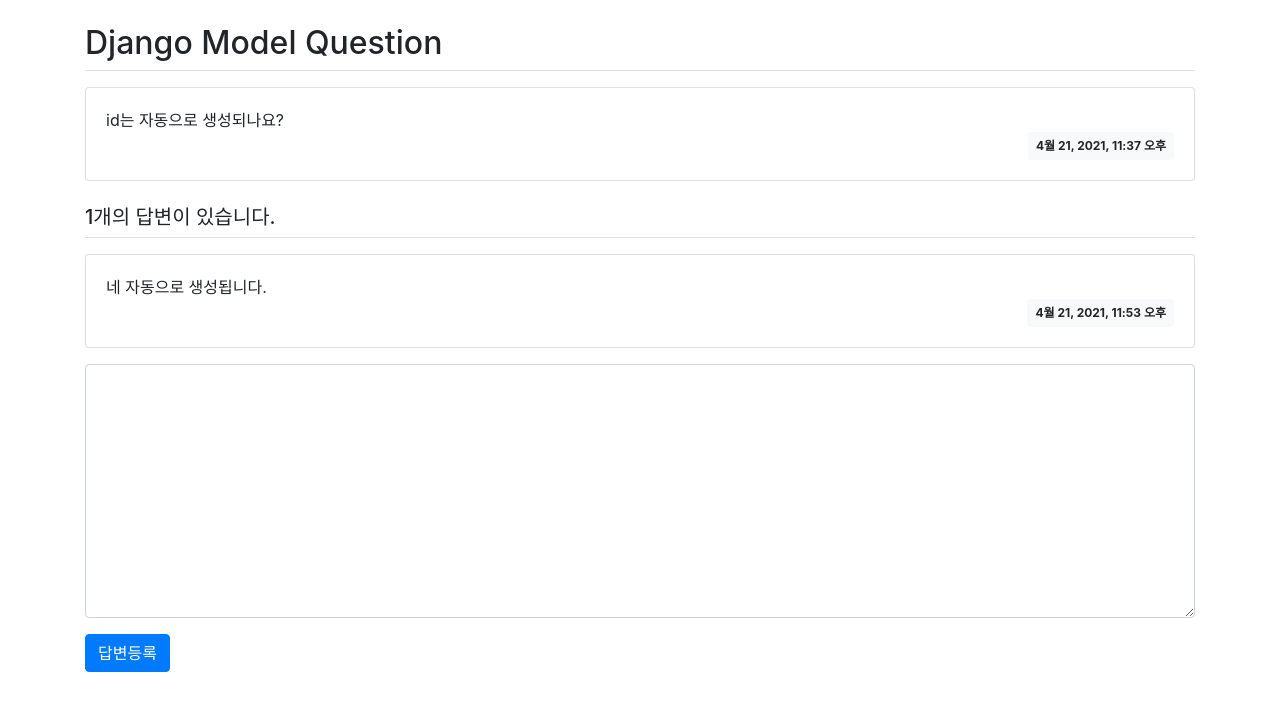
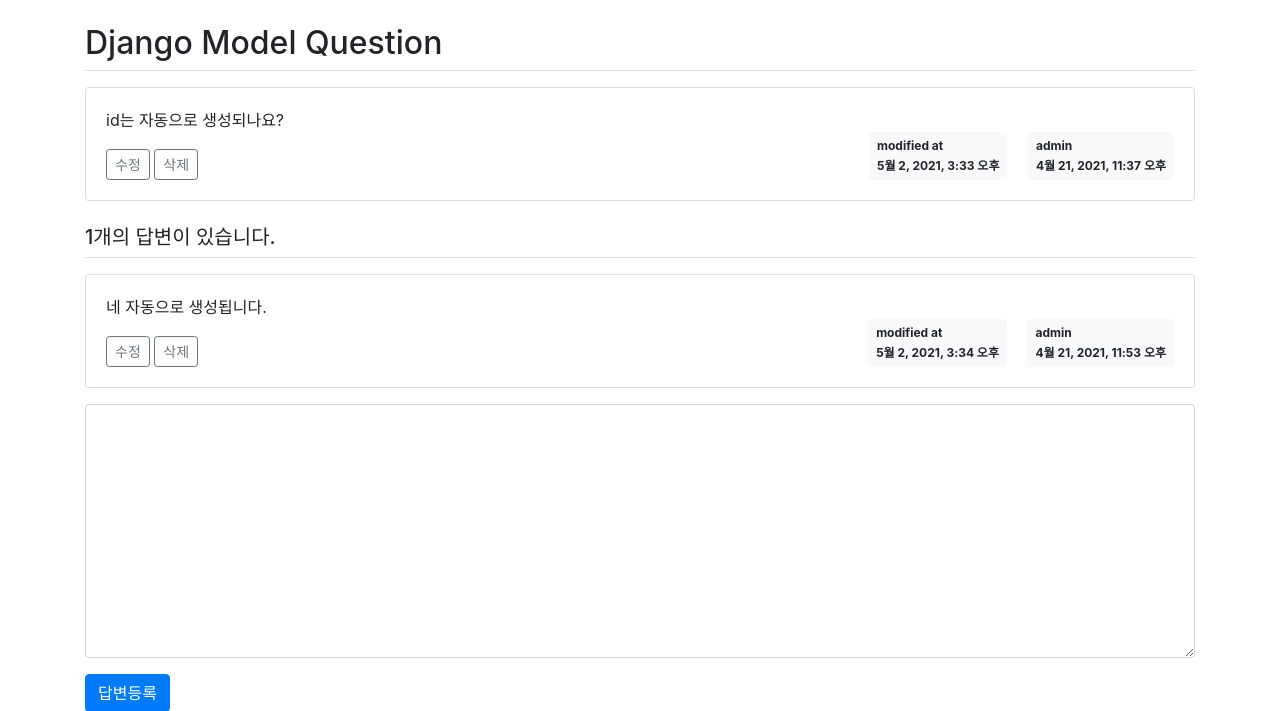
Before and after one commit to JadeKim042386/Django_Study, a Django app: page /pybo/2/ in a window 1280 px wide. Shown: the part 57-768 px from the top of the page. Run offline with Django 3.2, Linux system fonts and the light colour scheme; a user stored in the database is signed in; data comes from the database, SQL or seed files in the repository; both versions use the stored data as it was after the commit; some libraries are stand-ins or nearby versions.

Commit message:
Make author visible & Add Modify and Delete function

```diff
--- a/pybo/models.py
+++ b/pybo/models.py
@@ -6,6 +6,7 @@
     subject = models.CharField(max_length=200) #최대 200자
     content = models.TextField() #글자 수 제한 X
     create_date = models.DateTimeField() #날짜, 시간 관련
+    modify_date = models.DateTimeField(null=True, blank=True)
 
     def __str__(self):
         return self.subject
@@ -16,3 +17,4 @@
     question = models.ForeignKey(Question, on_delete=models.CASCADE)
     content = models.TextField()
     create_date = models.DateTimeField()
+    modify_date = models.DateTimeField(null=True, blank=True)
--- a/pybo/urls.py
+++ b/pybo/urls.py
@@ -8,4 +8,8 @@
     path('<int:question_id>/', views.detail, name='detail'),
     path('answer/create/<int:question_id>/', views.answer_create, name='answer_create'),
     path('question/create/', views.question_create, name='question_create'),
+    path('question/modify/<int:question_id>/', views.question_modify, name='question_modify'),
+    path('question/delete/<int:question_id>/', views.question_delete, name='question_delete'),
+    path('answer/modify/<int:answer_id>/', views.answer_modify, name='answer_modify'),
+    path('answer/delete/<int:answer_id>/', views.answer_delete, name='answer_delete'),
 ]
--- a/pybo/views.py
+++ b/pybo/views.py
@@ -1,10 +1,11 @@
 from django.shortcuts import render, get_object_or_404, redirect
 from django.http import HttpResponse
-from .models import Question
+from .models import Question, Answer
 from django.utils import timezone
 from .forms import QuestionForm, AnswerForm
 from django.core.paginator import Paginator
 from django.contrib.auth.decorators import login_required
+from django.contrib import messages
 
 def index(request):
     """
@@ -71,3 +72,75 @@
         form = QuestionForm()
     context = {'form': form}
     return render(request, 'pybo/question_form.html', context)
+
+@login_required(login_url='common:login')
+def question_modify(request, question_id):
+    """
+    Modify Question
+    """
+    question = get_object_or_404(Question, pk=question_id)
+    if request.user != question.author:
+        messages.error(request, '수정권한이 없습니다')
+        return redirect('pybo:detail', question_id=question.id)
+
+    #저장
+    if request.method == "POST":
+        form = QuestionForm(request.POST, instance=question)
+        if form.is_valid():
+            question = form.save(commit=False)
+            question.author = request.user
+            question.modify_date = timezone.now()  # 수정일시 저장
+            question.save()
+            return redirect('pybo:detail', question_id=question.id)
+    #수정
+    else:
+        form = QuestionForm(instance=question)
+    context = {'form': form}
+    return render(request, 'pybo/question_form.html', context)
+
+@login_required(login_url='common:login')
+def question_delete(request, question_id):
+    """
+    Delete Question
+    """
+    question = get_object_or_404(Question, pk=question_id)
+    if request.user != question.author:
+        messages.error(request, '삭제권한이 없습니다')
+        return redirect('pybo:detail', question_id=question.id)
+    question.delete()
+    return redirect('pybo:index')
+
+@login_required(login_url='common:login')
+def answer_modify(request, answer_id):
+    """
+    Modify answer
+    """
+    answer = get_object_or_404(Answer, pk=answer_id)
+    if request.user != answer.author:
+        messages.error(request, '수정권한이 없습니다')
+        return redirect('pybo:detail', question_id=answer.question.id)
+
+    if request.method == "POST":
+        form = AnswerForm(request.POST, instance=answer)
+        if form.is_valid():
+            answer = form.save(commit=False)
+            answer.author = request.user
+            answer.modify_date = timezone.now()
+            answer.save()
+            return redirect('pybo:detail', question_id=answer.question.id)
+    else:
+        form = AnswerForm(instance=answer)
+    context = {'answer': answer, 'form': form}
+    return render(request, 'pybo/answer_form.html', context)
+
+@login_required(login_url='common:login')
+def answer_delete(request, answer_id):
+    """
+    Delete answer
+    """
+    answer = get_object_or_404(Answer, pk=answer_id)
+    if request.user != answer.author:
+        messages.error(request, '삭제권한이 없습니다')
+    else:
+        answer.delete()
+    return redirect('pybo:detail', question_id=answer.question.id)
--- a/templates/base.html
+++ b/templates/base.html
@@ -21,5 +21,9 @@
 <script src="{% static 'jquery-3.6.0.min.js' %}"></script>
 <!-- Bootstrap JS -->
 <script src="{% static 'bootstrap.min.js' %}"></script>
+<!-- 자바스크립트 Start -->
+{% block script %}
+{% endblock %}
+<!-- 자바스크립트 End -->
 </body>
 </html>
--- a/templates/pybo/question_detail.html
+++ b/templates/pybo/question_detail.html
@@ -1,13 +1,39 @@
 {% extends 'base.html' %}
 {% block content %}
 <div class="container my-3">
+    <!-- 사용자오류 표시 -->
+    {% if messages %}
+    <div class="alert alert-danger my-3" role="alert">
+    {% for message in messages %}
+        <strong>{{ message.tags }}</strong>
+        <ul><li>{{ message.message }}</li></ul>
+    {% endfor %}
+    </div>
+    {% endif %}
     <h2 class="border-bottom py-2">{{ question.subject }}</h2>
     <div class="card my-3">
         <div class="card-body">
             <div class="card-text" style="white-space: pre-line;">{{ question.content }}</div>
-            <div class="d-flex justify-content-end">
-                <div class="badge badge-light p-2">
-                    {{ question.create_date }}
+            <div class="d-flex justify-content-between">
+                {% if request.user == question.author %}
+                <div class="align-self-end">
+                    <a href="{% url 'pybo:question_modify' question.id  %}"
+                       class="btn btn-sm btn-outline-secondary">수정</a>
+                    <a href="#" class="delete btn btn-sm btn-outline-secondary"
+                        data-uri="{% url 'pybo:question_delete' question.id  %}">삭제</a>
+                </div>
+                {% endif %}
+                <div class="align-self-end">
+                    {% if question.modify_date %}
+                    <div class="badge badge-light p-2 text-left mx-3">
+                        <div class="mb-2">modified at</div>
+                        <div>{{ question.modify_date }}</div>
+                    </div>
+                    {% endif %}
+                    <div class="badge badge-light p-2 text-left">
+                        <div class="mb-2">{{ question.author.username }}</div>
+                        <div>{{ question.create_date }}</div>
+                    </div>
                 </div>
             </div>
         </div>
@@ -17,9 +43,26 @@
     <div class="card my-3">
         <div class="card-body">
             <div class="card-text" style="white-space: pre-line;">{{ answer.content }}</div>
-            <div class="d-flex justify-content-end">
-                <div class="badge badge-light p-2">
-                    {{ answer.create_date }}
+            <div class="d-flex justify-content-between">
+                {% if request.user == answer.author %}
+                <div class="align-self-end">
+                    <a href="{% url 'pybo:answer_modify' answer.id  %}"
+                       class="btn btn-sm btn-outline-secondary">수정</a>
+                    <a href="#" class="delete btn btn-sm btn-outline-secondary "
+                        data-uri="{% url 'pybo:answer_delete' answer.id  %}">삭제</a>
+                </div>
+                {% endif %}
+                <div class="align-self-end">
+                    {% if answer.modify_date %}
+                    <div class="badge badge-light p-2 text-left mx-3">
+                        <div class="mb-2">modified at</div>
+                        <div>{{ answer.modify_date }}</div>
+                    </div>
+                    {% endif %}
+                    <div class="badge badge-light p-2 text-left">
+                        <div class="mb-2">{{ answer.author.username }}</div>
+                        <div>{{ answer.create_date }}</div>
+                    </div>
                 </div>
             </div>
         </div>
@@ -45,3 +88,14 @@
     </form>
 </div>
 {% endblock %}
+{% block script %}
+<script type='text/javascript'>
+$(document).ready(function(){
+    $(".delete").on('click', function() {
+        if(confirm("정말로 삭제하시겠습니까?")) {
+            location.href = $(this).data('uri');
+        }
+    });
+});
+</script>
+{% endblock %}
```
Also changed, not shown: templates/pybo/answer_form.html (added, +16 -0 lines), templates/pybo/question_list.html (+5 -3 lines), db.sqlite3, pybo/migrations/0004_auto_20210502_1434.py (added).
